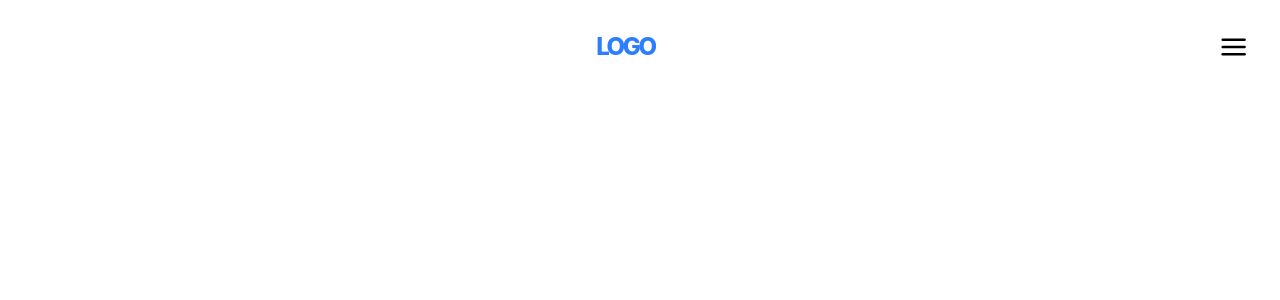
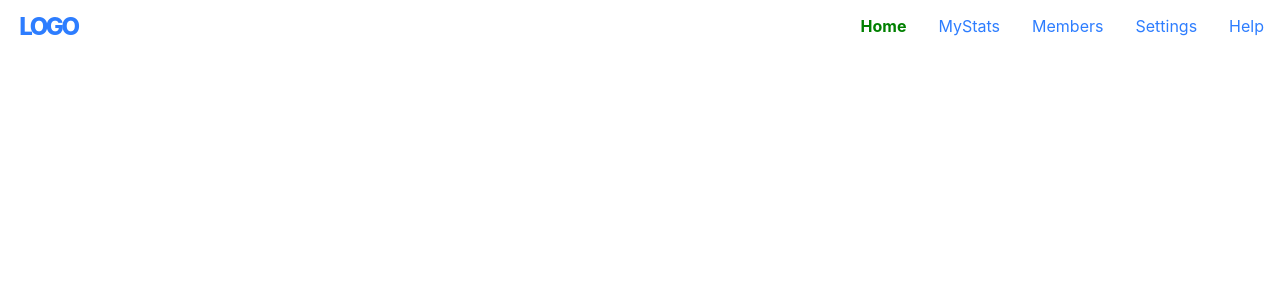
Before and after one commit to vildanguenay/portfolio3, a React (Create React App) app: page / in a window 1280 px wide. Shown: the top 300 px of the page. Built offline with nearby package versions, Linux system fonts and the light colour scheme.

Commit message:
finish responsive nav

```diff
--- a/src/App.css
+++ b/src/App.css
@@ -6,31 +6,48 @@
 
 :root {
   --primary-color: #2d7dff;
+  --secondary-color: green;
 }
 
 section {
   padding: 2em;
 }
 
+header {
+  display: flex;
+  justify-content: space-between;
+  overflow: hidden;
+}
+
 .menu-btn {
   cursor: pointer;
+  margin-right: 0.5em;
 }
 
 nav {
+  visibility: hidden;
   position: fixed;
   background: #2c2931;
-  z-index: 1;
   right: 0;
   top: 0;
   height: 100vh;
-  max-width: 300px;
-  transition: 3s ease-in;
+  width: 66%;
+  transform: translateX(50%);
+  opacity: 0;
+  transition: all 0.3s;
+}
+
+.openNav {
+  visibility: unset;
+  opacity: 1;
+  transform: translateX(0);
 }
 
 nav ul {
   list-style-type: none;
   padding: 0;
   width: 100%;
+  margin-top: 7em;
 }
 
 nav ul li {
@@ -42,7 +59,6 @@ nav ul li a {
   color: white;
   display: block;
   padding: 0.875em 5em 0.875em 4em;
-  transition: 0.3s;
 }
 
 nav ul li a:hover {
@@ -55,8 +71,7 @@ nav ul li a:hover {
   text-transform: uppercase;
   font-size: 1.5rem;
   letter-spacing: -0.1em;
-  text-align: center;
-  width: 100%;
+  align-self: center;
   margin: 0;
 }
 
@@ -65,11 +80,8 @@ header {
 }
 
 .active {
-  background: var(--primary-color);
-}
-
-.active:hover {
-  background: #4497ff;
+  color: var(--secondary-color);
+  font-weight: bold;
 }
 
 .back-btn {
@@ -77,11 +89,44 @@ header {
   transition: 0.3s;
   margin: 3em 4em 2em;
   color: aliceblue;
+  float: right;
 }
 
-.back-btn:hover {
-  width: 2.5rem;
+@media only screen and (min-width: 500px) {
+  section {
+    padding: 0;
+    margin: 0;
+  }
+
+  .menu-btn,
+  .back-btn {
+    display: none;
+  }
+
+  nav {
+    visibility: unset;
+    background: none;
+    position: unset;
+    height: auto;
+    opacity: 1;
+    transform: translateX(0);
+  }
+
+  nav ul {
+    display: flex;
+    margin-top: auto;
+    width: auto;
+    float: right;
+    margin: 0;
+  }
+
+  nav ul li a {
+    color: #2d7dff;
+    padding: 1em;
+    display: block;
+  }
+
+  .logo {
+    margin-left: 0.8em;
+  }
 }
-
-@media only screen and (min-width: 1000px) {
-}
--- a/src/components/Header.js
+++ b/src/components/Header.js
@@ -14,7 +14,7 @@ export const Header = () => {
         className="menu-btn"
         onClick={() => setIsNavOpen(true)}
       />
-      {isNavOpen && <Nav setIsNavOpen={setIsNavOpen} isNavOpen={isNavOpen} />}
+      <Nav setIsNavOpen={setIsNavOpen} isNavOpen={isNavOpen} />
     </header>
   );
 };
--- a/src/components/Nav.js
+++ b/src/components/Nav.js
@@ -1,9 +1,9 @@
 import React from 'react';
 import { VscArrowRight } from 'react-icons/vsc';
 
-export const Nav = ({ setIsNavOpen }) => {
+export const Nav = ({ setIsNavOpen, isNavOpen }) => {
   return (
-    <nav>
+    <nav className={isNavOpen ? 'openNav' : null}>
       <VscArrowRight
         size={30}
         className="back-btn"
@@ -16,7 +16,7 @@ export const Nav = ({ setIsNavOpen }) => {
           </a>
         </li>
         <li>
-          <a href="#">My Stats</a>
+          <a href="#">MyStats</a>
         </li>
         <li>
           <a href="#">Members</a>
```
